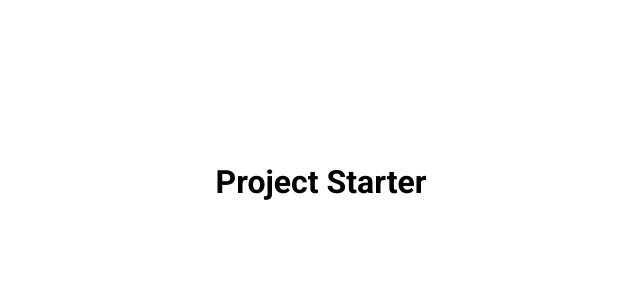
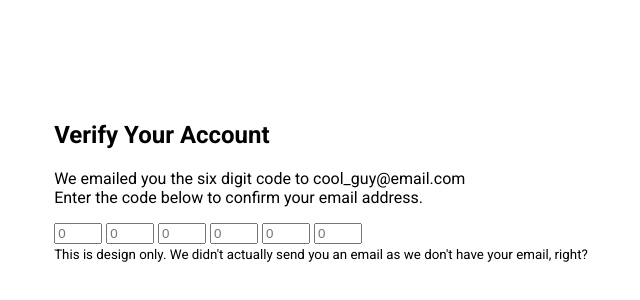
Before and after one commit to AndreiScafi/Verify-Account-UI, a plain HTML site: page index.html in a window 1280 px wide. Shown: the part 218-518 px from the top of the page, without its empty margins (319-959 px from the left). Drawn offline with Linux system fonts and the light colour scheme.

Commit message:
Adding HTML structure - Adicionando estrutura HTML.

```diff
--- a/index.html
+++ b/index.html
@@ -1,16 +1,38 @@
 <!DOCTYPE html>
 <html lang="en">
+
 <head>
     <meta charset="UTF-8">
     <meta http-equiv="X-UA-Compatible" content="IE=edge">
     <meta name="viewport" content="width=device-width, initial-scale=1.0">
-    <link rel="stylesheet" href="https://cdnjs.cloudflare.com/ajax/libs/font-awesome/6.2.1/css/all.min.css" integrity="sha512-MV7K8+y+gLIBoVD59lQIYicR65iaqukzvf/nwasF0nqhPay5w/9lJmVM2hMDcnK1OnMGCdVK+iQrJ7lzPJQd1w==" crossorigin="anonymous" referrerpolicy="no-referrer" />
+    <link rel="stylesheet" href="https://cdnjs.cloudflare.com/ajax/libs/font-awesome/6.2.1/css/all.min.css"
+        integrity="sha512-MV7K8+y+gLIBoVD59lQIYicR65iaqukzvf/nwasF0nqhPay5w/9lJmVM2hMDcnK1OnMGCdVK+iQrJ7lzPJQd1w=="
+        crossorigin="anonymous" referrerpolicy="no-referrer" />
     <link rel="stylesheet" href="style.css">
-    <title>My Project</title>
+    <title>Verify Account</title>
 </head>
+
 <body>
-    <h1>Project Starter</h1>
+    <div class="container">
+        <h2>Verify Your Account</h2>
+        <p>We emailed you the six digit code to cool_guy@email.com
+            <br />
+            Enter the code below to confirm your email address.
+        </p>
+        <div class="code-container">
+            <input type="number" class="code" placeholder="0" min="0" max="9" required>
+            <input type="number" class="code" placeholder="0" min="0" max="9" required>
+            <input type="number" class="code" placeholder="0" min="0" max="9" required>
+            <input type="number" class="code" placeholder="0" min="0" max="9" required>
+            <input type="number" class="code" placeholder="0" min="0" max="9" required>
+            <input type="number" class="code" placeholder="0" min="0" max="9" required>
+        </div>
+        <small class="info">
+            This is design only. We didn't actually send you an email as we don't have your email, right?
+        </small>
+    </div>
 
     <script src="script.js"></script>
 </body>
+
 </html>
```
